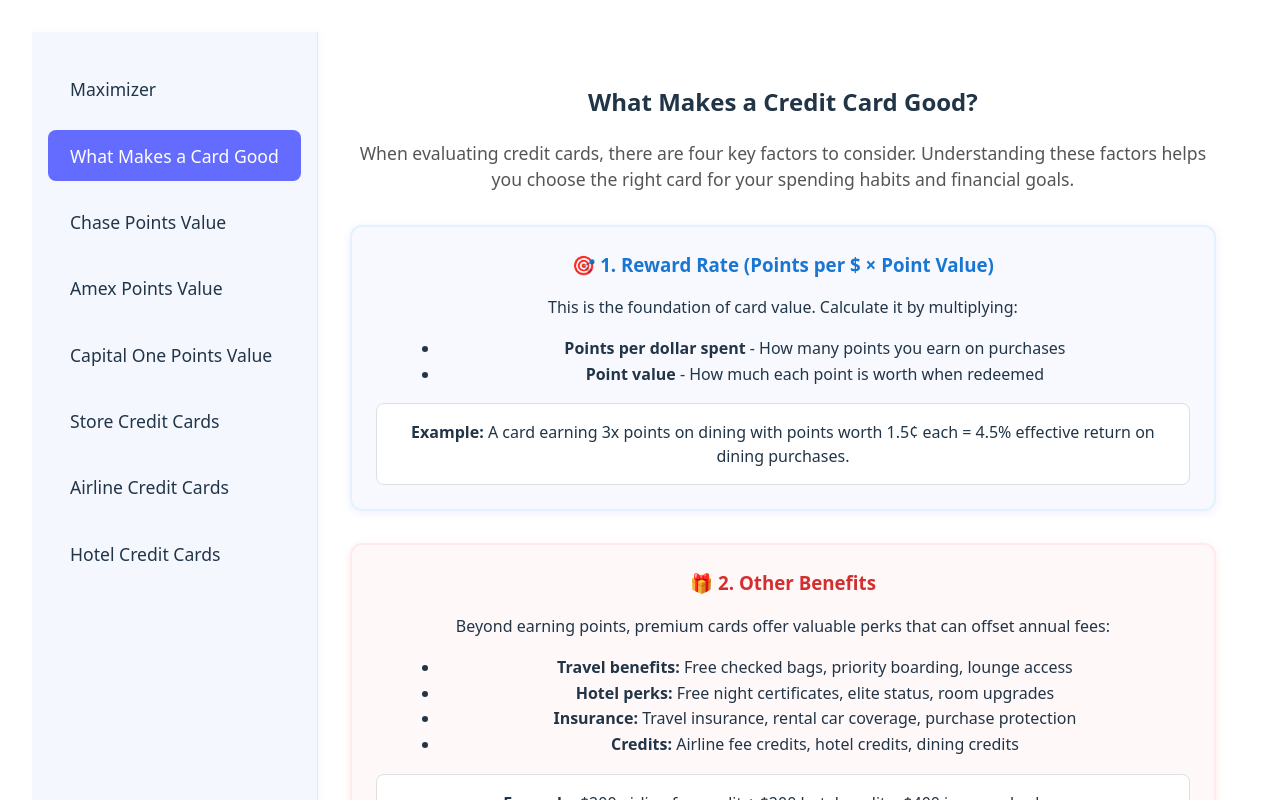
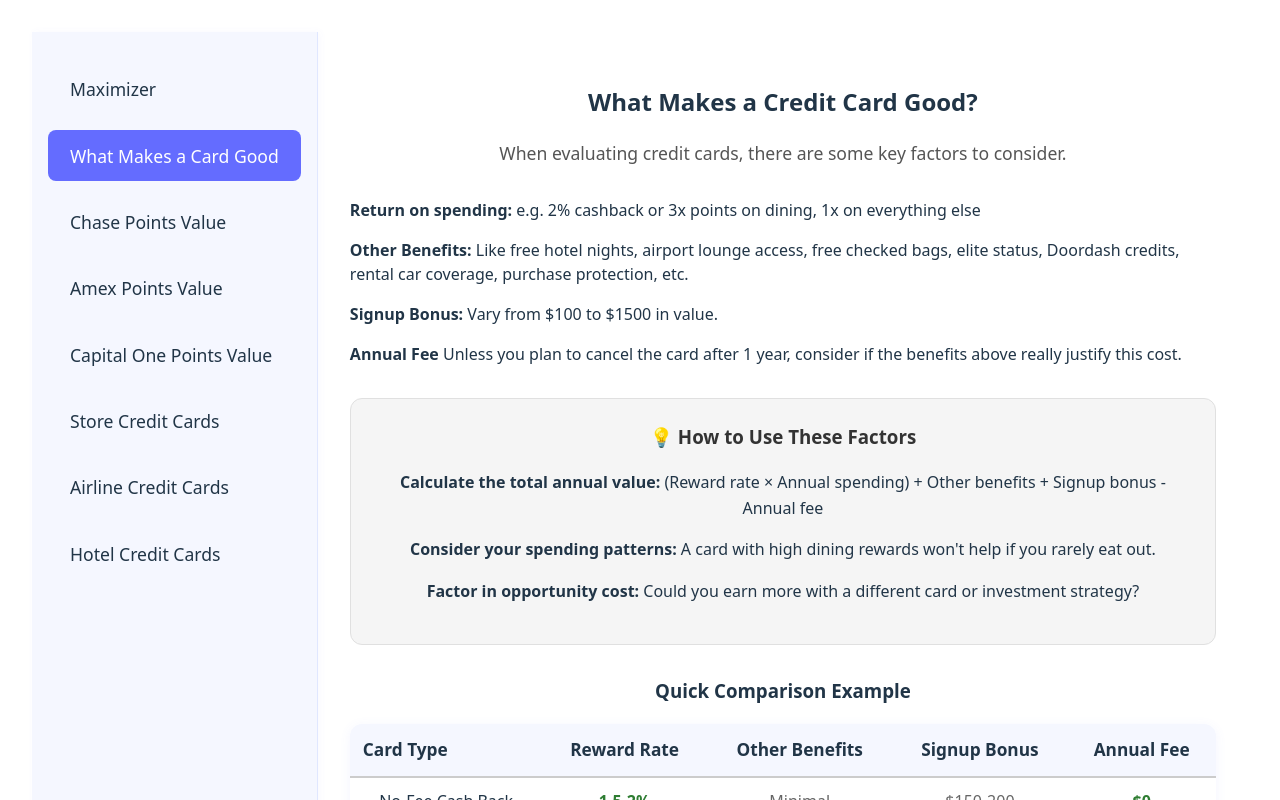
Before and after one commit to thomas4019/credit-card-explorer, a React (Vite) app: page / in a window 1280 px wide. Both pictures are taken after a click on the button "What Makes a Card Good". Shown: the top 800 px of the page. Built offline with nearby package versions, Linux system fonts and the light colour scheme.

Commit message:
Manual updates

```diff
--- a/src/WhatMakesCardGood.tsx
+++ b/src/WhatMakesCardGood.tsx
@@ -4,129 +4,21 @@ const WhatMakesCardGood: React.FC = () => (
   <section style={{ padding: '2rem', width: '100%', maxWidth: '900px', margin: '0 auto' }}>
     <h2>What Makes a Credit Card Good?</h2>
     <p style={{ fontSize: '1.1em', color: '#555', marginBottom: '2rem' }}>
-      When evaluating credit cards, there are four key factors to consider. Understanding these factors helps you choose the right card for your spending habits and financial goals.
+      When evaluating credit cards, there are some key factors to consider.
     </p>
-
-    <div style={{ display: 'grid', gap: '2rem', marginTop: '2rem' }}>
-      {/* Factor 1: Reward Rate */}
-      <div style={{
-        background: '#f8f9ff',
-        padding: '1.5rem',
-        borderRadius: '12px',
-        border: '2px solid #e3f2fd',
-        boxShadow: '0 2px 8px rgba(100,108,255,0.1)'
-      }}>
-        <h3 style={{ color: '#1976d2', marginTop: 0, marginBottom: '1rem' }}>
-          🎯 1. Reward Rate (Points per $ × Point Value)
-        </h3>
-        <p style={{ marginBottom: '1rem', lineHeight: '1.6' }}>
-          This is the foundation of card value. Calculate it by multiplying:
-        </p>
-        <ul style={{ marginLeft: '1.5rem', lineHeight: '1.6' }}>
-          <li><strong>Points per dollar spent</strong> - How many points you earn on purchases</li>
-          <li><strong>Point value</strong> - How much each point is worth when redeemed</li>
-        </ul>
-        <div style={{
-          background: '#fff',
-          padding: '1rem',
-          borderRadius: '8px',
-          marginTop: '1rem',
-          border: '1px solid #e0e0e0'
-        }}>
-          <strong>Example:</strong> A card earning 3x points on dining with points worth 1.5¢ each = 4.5% effective return on dining purchases.
-        </div>
-      </div>
-
-      {/* Factor 2: Other Benefits */}
-      <div style={{
-        background: '#fff8f8',
-        padding: '1.5rem',
-        borderRadius: '12px',
-        border: '2px solid #ffebee',
-        boxShadow: '0 2px 8px rgba(244,67,54,0.1)'
-      }}>
-        <h3 style={{ color: '#d32f2f', marginTop: 0, marginBottom: '1rem' }}>
-          🎁 2. Other Benefits
-        </h3>
-        <p style={{ marginBottom: '1rem', lineHeight: '1.6' }}>
-          Beyond earning points, premium cards offer valuable perks that can offset annual fees:
-        </p>
-        <ul style={{ marginLeft: '1.5rem', lineHeight: '1.6' }}>
-          <li><strong>Travel benefits:</strong> Free checked bags, priority boarding, lounge access</li>
-          <li><strong>Hotel perks:</strong> Free night certificates, elite status, room upgrades</li>
-          <li><strong>Insurance:</strong> Travel insurance, rental car coverage, purchase protection</li>
-          <li><strong>Credits:</strong> Airline fee credits, hotel credits, dining credits</li>
-        </ul>
-        <div style={{
-          background: '#fff',
-          padding: '1rem',
-          borderRadius: '8px',
-          marginTop: '1rem',
-          border: '1px solid #e0e0e0'
-        }}>
-          <strong>Example:</strong> $200 airline fee credit + $200 hotel credit = $400 in annual value.
-        </div>
-      </div>
-
-      {/* Factor 3: Signup Bonus */}
-      <div style={{
-        background: '#f0f8f0',
-        padding: '1.5rem',
-        borderRadius: '12px',
-        border: '2px solid #c8e6c9',
-        boxShadow: '0 2px 8px rgba(76,175,80,0.1)'
-      }}>
-        <h3 style={{ color: '#2e7d32', marginTop: 0, marginBottom: '1rem' }}>
-          🚀 3. Signup Bonus
-        </h3>
-        <p style={{ marginBottom: '1rem', lineHeight: '1.6' }}>
-          The initial bonus can provide significant upfront value, but consider the spending requirement:
-        </p>
-        <ul style={{ marginLeft: '1.5rem', lineHeight: '1.6' }}>
-          <li><strong>Bonus amount</strong> - Points or cash back offered</li>
-          <li><strong>Spending requirement</strong> - How much you need to spend in the first few months</li>
-          <li><strong>Time limit</strong> - Usually 3 months to meet the requirement</li>
-        </ul>
-        <div style={{
-          background: '#fff',
-          padding: '1rem',
-          borderRadius: '8px',
-          marginTop: '1rem',
-          border: '1px solid #e0e0e0'
-        }}>
-          <strong>Example:</strong> 100,000 points for spending $4,000 in 3 months = 25x return on that spending.
-        </div>
-      </div>
-
-      {/* Factor 4: Annual Fee */}
-      <div style={{
-        background: '#fff3e0',
-        padding: '1.5rem',
-        borderRadius: '12px',
-        border: '2px solid #ffcc02',
-        boxShadow: '0 2px 8px rgba(255,152,0,0.1)'
-      }}>
-        <h3 style={{ color: '#f57c00', marginTop: 0, marginBottom: '1rem' }}>
-          💰 4. Annual Fee
-        </h3>
-        <p style={{ marginBottom: '1rem', lineHeight: '1.6' }}>
-          The cost of card ownership. Higher fees often mean better rewards and benefits:
-        </p>
-        <ul style={{ marginLeft: '1.5rem', lineHeight: '1.6' }}>
-          <li><strong>No-fee cards:</strong> Good for beginners or light spenders</li>
-          <li><strong>Low-fee cards ($95):</strong> Balance of cost and value</li>
-          <li><strong>Premium cards ($250+):</strong> High rewards and extensive benefits</li>
-        </ul>
-        <div style={{
-          background: '#fff',
-          padding: '1rem',
-          borderRadius: '8px',
-          marginTop: '1rem',
-          border: '1px solid #e0e0e0'
-        }}>
-          <strong>Example:</strong> $395 annual fee with $800+ in annual benefits = net positive value.
-        </div>
-      </div>
+    <div style={{textAlign: 'left'}}>
+      <p>
+        <b>Return on spending:</b> e.g. 2% cashback or 3x points on dining, 1x on everything else
+      </p>
+      <p>
+        <b>Other Benefits:</b> Like free hotel nights, airport lounge access, free checked bags, elite status, Doordash credits, rental car coverage, purchase protection, etc.
+      </p>
+      <p>
+        <b>Signup Bonus:</b> Vary from $100 to $1500 in value.
+      </p>
+      <p>
+        <b>Annual Fee</b> Unless you plan to cancel the card after 1 year, consider if the benefits above really justify this cost.
+      </p>
     </div>
 
     {/* Summary Section */}
```
Also changed, not shown: 1 other file (tests, documents, lock files or other folders).
